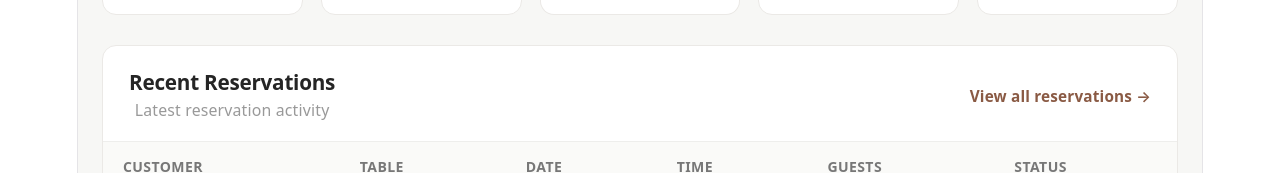
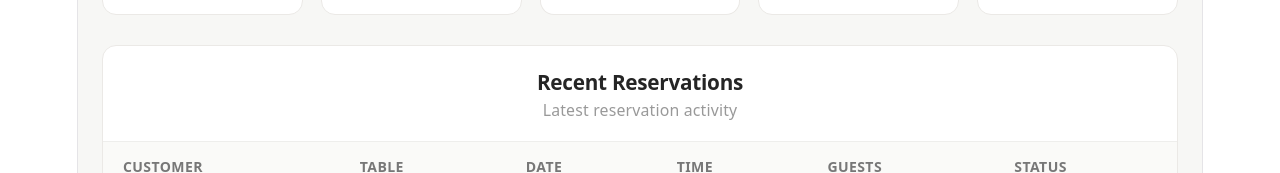
Before and after one commit to BarazaBrian/tablemate, a React app in the folder frontend/: page / in a window 1280 px wide. Shown: the part 457-630 px from the top of the page. Built offline with nearby package versions, Linux system fonts and the light colour scheme; no server answers; the HTML template or start-up script is replaced by a standard one.

Commit message:
Removed static test 'view all reseration' and centered 'Recent Reservation'

```diff
--- a/frontend/src/pages/Dashboard.css
+++ b/frontend/src/pages/Dashboard.css
@@ -117,6 +117,14 @@
     display: flex;
     justify-content: space-between;
     align-items: center;
+}
+
+.reservation-heading div {
+
+    width: fit-content;
+    margin-left: auto;
+    margin-right: auto;
+
 }
 
 .reservation-heading h2 {
--- a/frontend/src/pages/Dashboard.jsx
+++ b/frontend/src/pages/Dashboard.jsx
@@ -189,7 +189,7 @@ function Dashboard() {
                         {/* Recent Reservations */}
                         <div className="reservation-card">
 
-                            <div className="reservation-heading">
+                            <div className="reservation-heading" >
                                 <div>
                                     <h2>
                                         Recent Reservations
@@ -200,9 +200,6 @@ function Dashboard() {
                                     </p>
                                 </div>
 
-                                <span className="view-all">
-                                    View all reservations →
-                                </span>
                             </div>
 
                             <div className="table-responsive">
```
